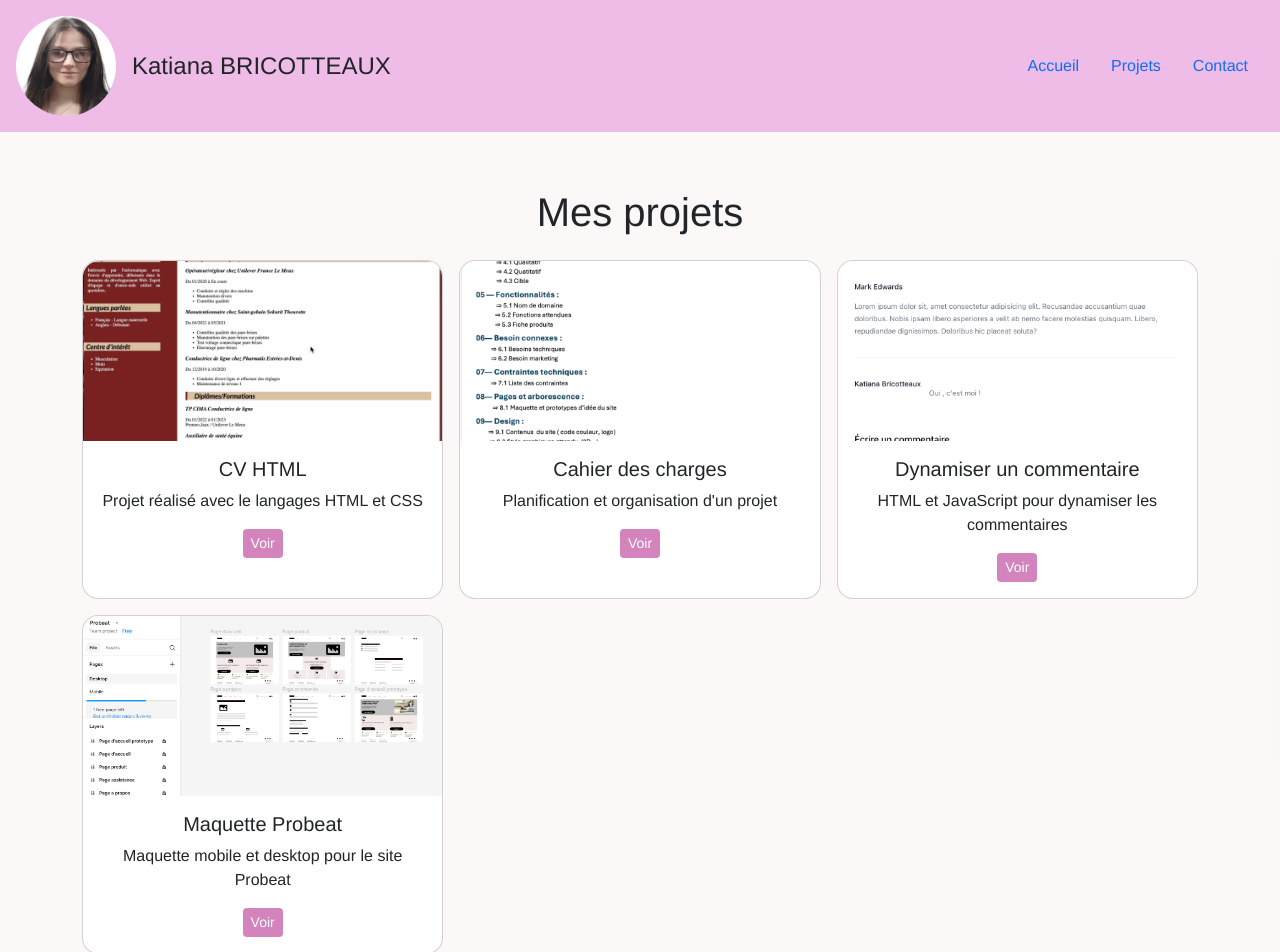
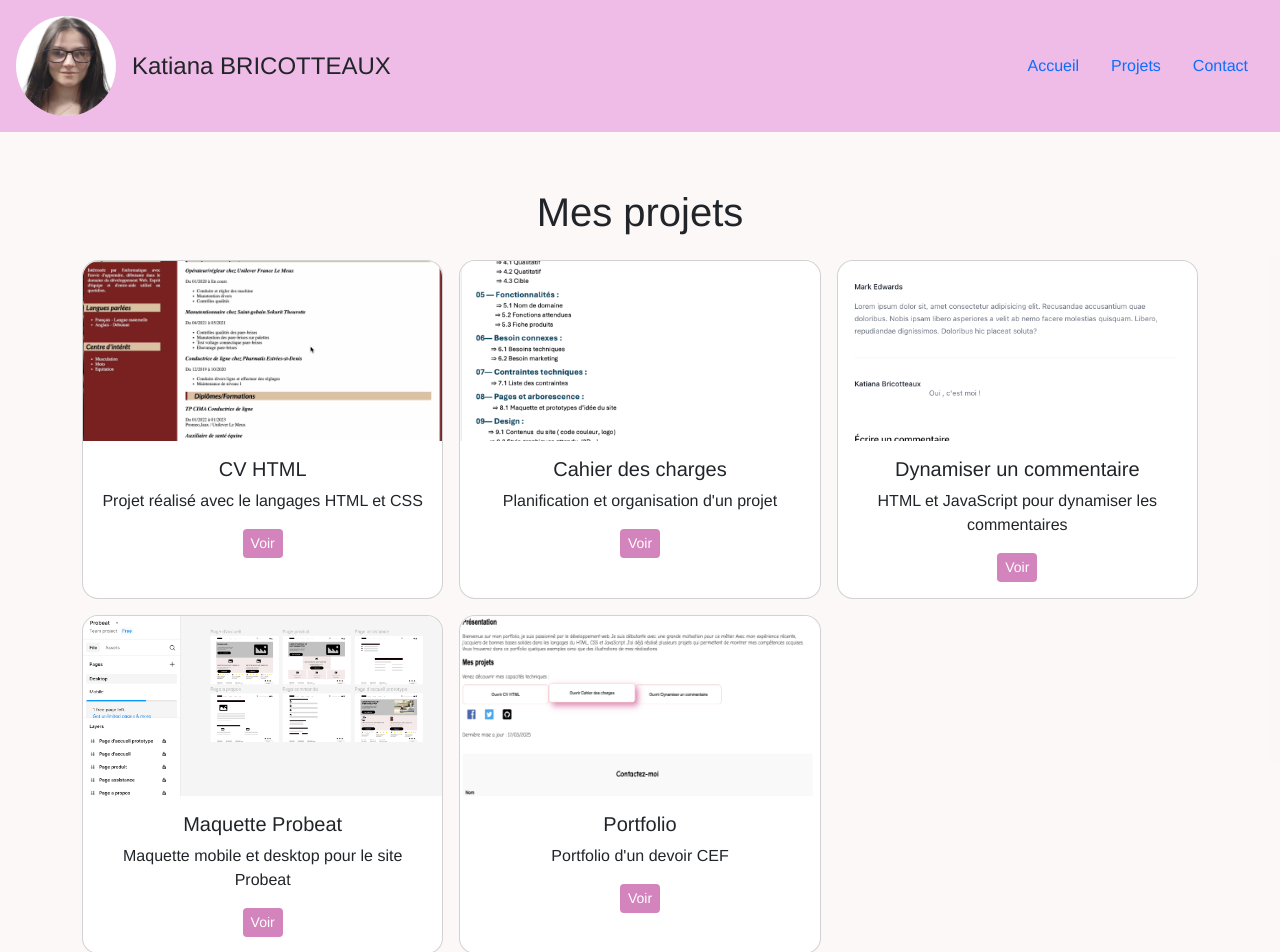
Before and after one commit to katoudevb/Portfolio-professionnelle, a Vue app: page /projets in a window 1280 px wide. Shown: the top 952 px of the page. Built offline with nearby package versions, Linux system fonts and the light colour scheme.

Commit message:
Ajout d'un projet

```diff
--- a/src/views/Projets.vue
+++ b/src/views/Projets.vue
@@ -9,8 +9,12 @@
           <div class="card-body">
             <h5 class="card-title">{{ projet.title }}</h5>
             <p class="card-text">{{ projet.desc }}</p>
-            <!-- Bouton Voir -->
-            <button class="btn btn-rose btn-sm" @click="openModal(projet.id)">Voir</button>
+
+            <!-- Toujours ouvrir la modale -->
+            <button class="btn btn-rose btn-sm" @click="openModal(projet.id)">
+              Voir
+            </button>
+
           </div>
         </div>
       </div>
@@ -31,7 +35,16 @@
         </div>
       </div>
 
-      <a :href="projet.pdf" download class="btn btn-rose btn-sm mb-2">Télécharger le projet</a>
+      <!-- PDF seulement si défini -->
+      <a v-if="projet.pdf" :href="projet.pdf" download class="btn btn-rose btn-sm mb-2">
+        Télécharger le projet
+      </a>
+
+      <!-- GitHub seulement si défini -->
+      <button v-if="projet.github" class="btn btn-rose btn-sm mb-2" @click="openGithub(projet.github)">
+        Voir sur GitHub
+      </button>
+
       <button class="btn btn-secondary btn-sm" @click="closeModal">Retour aux projets</button>
       <p class="creation-date">Date de création : {{ projet.date }}</p>
     </div>
@@ -42,7 +55,6 @@
 import { ref } from 'vue';
 import Modal from '@/components/Modal.vue';
 
-// Images projets
 import cvImage from '@/assets/images/cv.png';
 import cahierDesChargesImage from '@/assets/images/cdc.png';
 import commentaireImage from '@/assets/images/Commentaire.png';
@@ -50,26 +62,27 @@ import DesktopImage from '@/assets/images/Desktop.png';
 import MobileImage from '@/assets/images/Mobile.png';
 import PrototypeDesktopImage from '@/assets/images/PrototypeDesktop.png';
 import PrototypeMobileImage from '@/assets/images/PrototypeMobile.png';
+import PortfolioCEFImage from '@/assets/images/PortfolioCEF.png';
 
-// Liste des projets
 interface Projet {
   id: number;
   title: string;
   img: string;
   desc: string;
-  pdf: string;
+  pdf?: string;
+  github?: string;
   date: string;
   extraImgs?: string[];
 }
 
 const projets: Projet[] = [
-  { id: 1, title: 'CV HTML', img: cvImage, desc: 'Projet réalisé avec le langages HTML et CSS', pdf: '/pdf/CV_Kat.pdf', date: '01 Novembre 2024' },
+  { id: 1, title: 'CV HTML', img: cvImage, desc: 'Projet réalisé avec le langages HTML et CSS', github: 'https://github.com/katoudevb/Cv_CEF', date: '01 Novembre 2024' },
   { id: 2, title: 'Cahier des charges', img: cahierDesChargesImage, desc: 'Planification et organisation d\'un projet', pdf: '/pdf/CDC.pdf', date: '05 Janvier 2025' },
-  { id: 3, title: 'Dynamiser un commentaire', img: commentaireImage, desc: 'HTML et JavaScript pour dynamiser les commentaires', pdf: '/pdf/Commentaire.pdf', date: '05 Février 2025' },
-  { id: 4, title: 'Maquette Probeat', img: DesktopImage, desc: 'Maquette mobile et desktop pour le site Probeat', pdf: 'assets/fig/Probeat.fig', date: '06 Avril 2025', extraImgs: [MobileImage, PrototypeDesktopImage, PrototypeMobileImage] }
+  { id: 3, title: 'Dynamiser un commentaire', img: commentaireImage, desc: 'HTML et JavaScript pour dynamiser les commentaires', github: 'https://github.com/katoudevb/Dynamiser_commentaire', date: '05 Février 2025' },
+  { id: 4, title: 'Maquette Probeat', img: DesktopImage, desc: 'Maquette mobile et desktop pour le site Probeat', github: 'https://github.com/tonUser/probeat-maquette', pdf: 'assets/fig/Probeat.fig', date: '06 Avril 2025', extraImgs: [MobileImage, PrototypeDesktopImage, PrototypeMobileImage] },
+  { id: 5, title: 'Portfolio', img: PortfolioCEFImage, desc: 'Portfolio d\'un devoir CEF', github: 'https://github.com/katoudevb/portfolio_cef', date: '18 Mars 2025'}
 ];
 
-// Référence pour la modale active
 const activeModal = ref<number | null>(null);
 
 function openModal(id: number) {
@@ -78,6 +91,10 @@ function openModal(id: number) {
 
 function closeModal() {
   activeModal.value = null;
+}
+
+function openGithub(url: string) {
+  window.open(url, '_blank');
 }
 </script>
 
```
Also changed, not shown: src/assets/images/PortfolioCEF.png (added).
